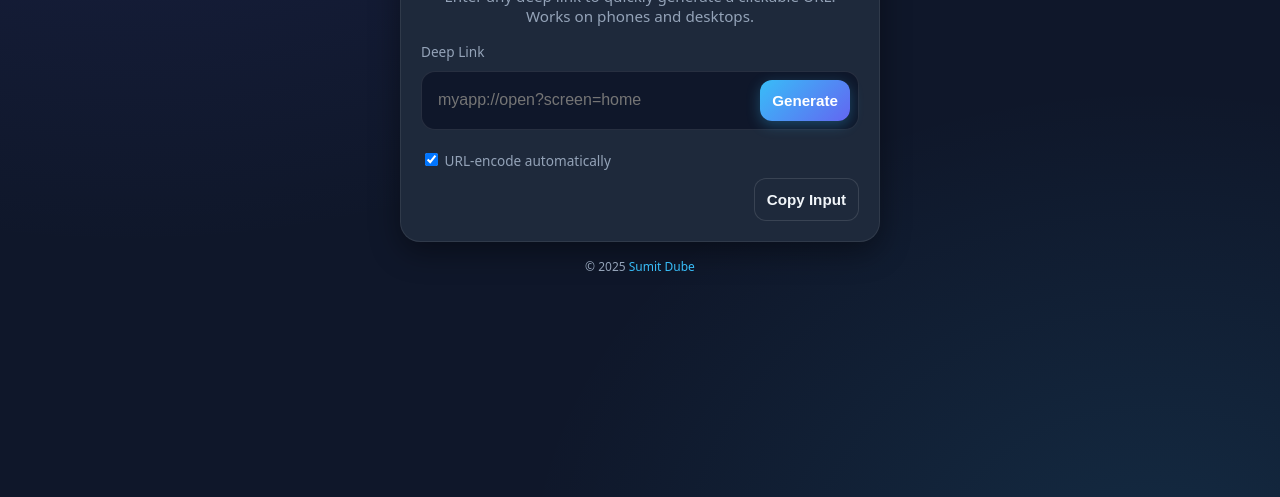
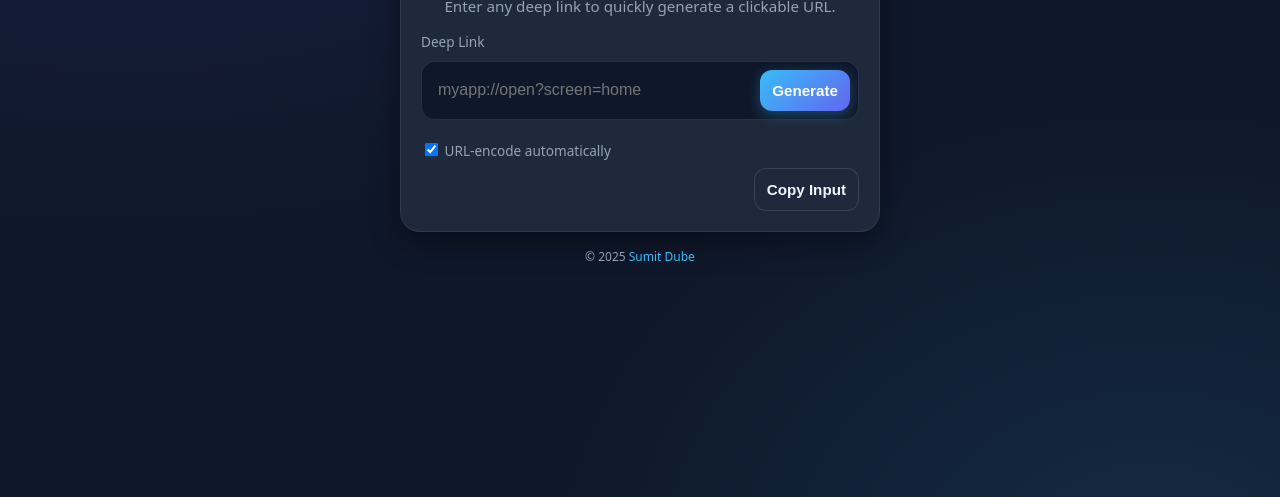
Before and after one commit to sumkun/Deeplink-tester, a plain HTML site: page index.html in a window 1280 px wide. Shown: the part 303-800 px from the top of the page. Drawn offline with Linux system fonts and the light colour scheme.

Commit message:
Update index.html

```diff
--- a/index.html
+++ b/index.html
@@ -99,7 +99,7 @@
 <body>
   <main class="card" role="main">
     <h1>Deep Link Tester</h1>
-    <p class="desc">Enter any deep link to quickly generate a clickable URL. Works on phones and desktops.</p>
+    <p class="desc">Enter any deep link to quickly generate a clickable URL.</p>
 
     <div class="row" aria-label="Deep link input">
       <label for="deeplink">Deep Link</label>
```
